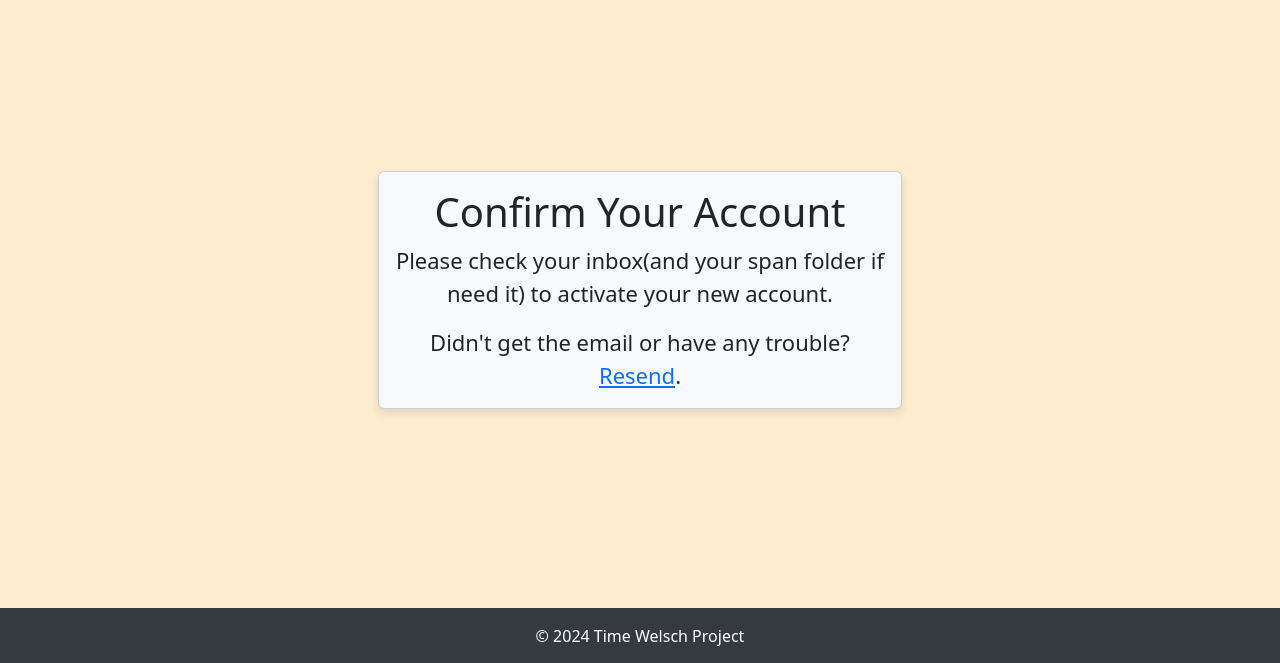
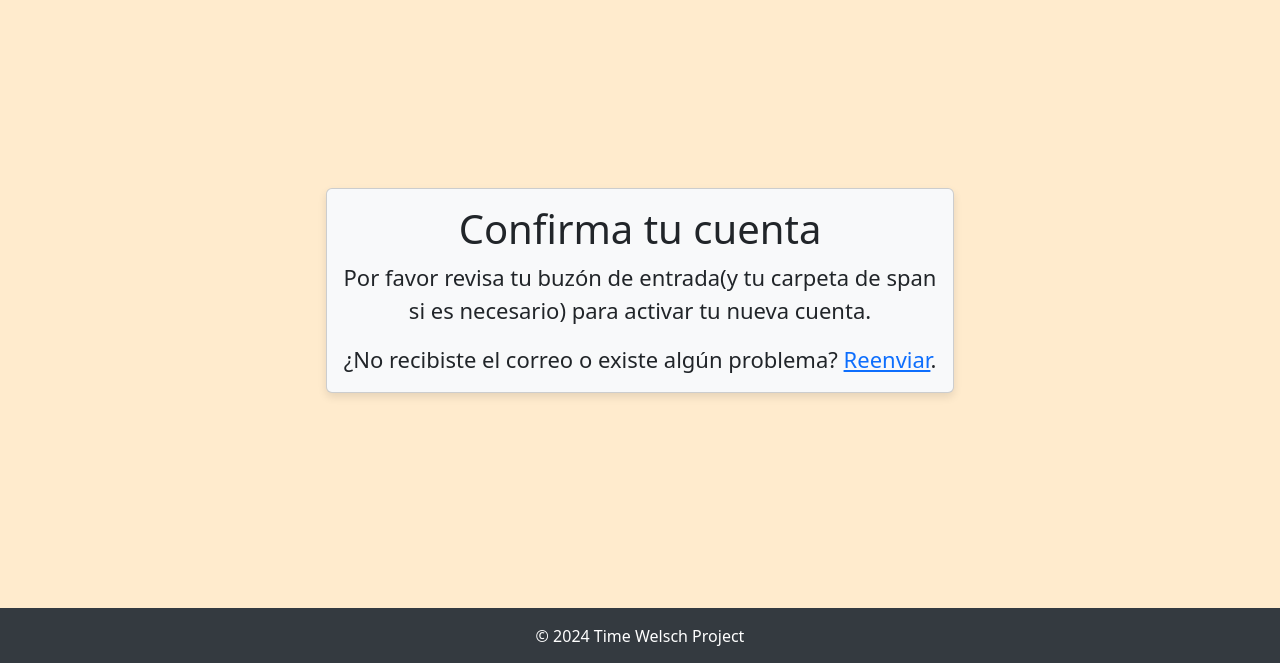
Before and after one commit to Alejoho/Time-Welsch, a Flask app: page /confirmacion in a window 1280 px wide. Shown: the part 65-728 px from the top of the page. Run offline with Flask 3, Linux system fonts and the light colour scheme; the visitor is signed in with stand-in values (Sample User, id 1); some libraries are stand-ins or nearby versions.

Commit message:
Change lots of things to Spanish

```diff
--- a/app/forms/custom_validators.py
+++ b/app/forms/custom_validators.py
@@ -19,12 +19,10 @@ class EmailExistence(object):
         try:
             response = requests.get(url)
         except:
-            raise ValidationError("Something went wrong")
+            raise ValidationError("Verificación de correo fallida")
 
         if response.status_code != 200:
-            raise ValidationError(
-                "Unable to verify email address. Please check your connection or try again later"
-            )
+            raise ValidationError("Verificación de correo fallida. Inténtalo de nuevo")
 
         data = response.json()
         if not data.get("data", {}).get("result") == "deliverable":
--- a/app/forms/login_form.py
+++ b/app/forms/login_form.py
@@ -6,14 +6,14 @@ from .custom_validators import UserExistance, PasswordChecker
 
 class LoginForm(FlaskForm):
     username = StringField(
-        "Username",
+        "Usuario",
         validators=[
             DataRequired("Campo requerido"),
             UserExistance("No hay una cuenta registrada con este nombre de usuario"),
         ],
     )
     password = PasswordField(
-        "Password",
+        "Contraseña",
         validators=[
             DataRequired("Campo requerido"),
             PasswordChecker("Contraseña incorrecta", "username"),
--- a/app/forms/register_form.py
+++ b/app/forms/register_form.py
@@ -6,7 +6,7 @@ from wtforms.validators import DataRequired, EqualTo, Email, Length
 
 class RegisterFrom(FlaskForm):
     username = StringField(
-        "Username",
+        "Usuario",
         validators=[
             DataRequired("Campo requerido"),
             Length(5, 50, "El nombre the usuario debe tener entre 5 y 50 caracteres"),
@@ -23,7 +23,7 @@ class RegisterFrom(FlaskForm):
         ],
     )
     password = PasswordField(
-        "Password",
+        "Contraseña",
         validators=[
             DataRequired("Campo requerido"),
             Length(
@@ -34,5 +34,5 @@ class RegisterFrom(FlaskForm):
         ],
     )
     confirmation = PasswordField(
-        "Confirmation", validators=[DataRequired("Campo requerido")]
+        "Repite Contraseña", validators=[DataRequired("Campo requerido")]
     )
--- a/app/routes/home_routes.py
+++ b/app/routes/home_routes.py
@@ -27,7 +27,6 @@ from urllib.parse import urlparse
 bp = Blueprint("home_routes", __name__)
 
 
-# TODO: Change all the endpoints to spanish
 @bp.get("/")
 def index():
     return render_template("index.html")
@@ -48,34 +47,8 @@ def contact_me():
     return render_template("contact_me.html")
 
 
-@bp.route("/login", methods=["GET", "POST"])
-def login():
-    form = LoginForm()
-
-    if form.validate_on_submit():
-        recaptcha_response = request.form.get("g-recaptcha-response")
-
-        if not verify_recaptcha(recaptcha_response):
-            return abort(401)
-
-        user = db.session.scalars(
-            select(User).where(User.username == form.username.data)
-        ).first()
-
-        login_user(user)
-
-        next_page = request.args.get("next")
-        if not next_page or urlparse(next_page).netloc != "":
-            next_page = url_for("main_routes.my_route")
-        return redirect(next_page)
-
-    return render_template(
-        "login.html", form=form, site_key=current_app.config["RECAPTCHA_PUBLIC_KEY"]
-    )
-
-
 # TODO: avoid reseting the passwords fields when submiting the form
-@bp.route("/register", methods=["GET", "POST"])
+@bp.route("/registrarse", methods=["GET", "POST"])
 def register():
     form = RegisterFrom()
     # CHECK: Is there a more easy way to disable the reCaptcha. Like some value in the config of the app
@@ -121,43 +94,43 @@ def register():
     )
 
 
-@bp.get("/confirm_email/<token>")
+@bp.get("/confirmar_email/<token>")
 @login_required
 def confirm_email(token):
     try:
         email = confirm_token(token)
     except SignatureExpired:
         return handle_confirmation_error(
-            "The confirmation link you have tried has expired."
+            "El link de confirmación que intentaste ha expirado."
         )
     except BadSignature:
         return handle_confirmation_error(
-            "The confirmation link you have tried is invalid."
+            "El link de confirmación que intentaste es inválido."
         )
     except BadData:
         return handle_confirmation_error(
-            "The confirmation link you have tried is invalid beacuse of bad data."
+            "El link de confirmación que intentaste es inválido debido a malos datos."
         )
 
     if current_user.confirmation:
-        flash("Account already confirmed.", "success")
+        flash("Cuenta ya confirmada.", "success")
     else:
         current_user.confirmation = True
         db.session.commit()
-        flash("You have confirmed your account.", "success")
+        flash("Has confirmado tu cuenta.", "success")
     return redirect(url_for("main_routes.my_route"))
 
 
 # CHECK: what would happen if a send multiple confirmation email
-@bp.get("/resend-confirmation")
+@bp.get("/reenviar_confirmacion")
 @login_required
 def resend_confirmation():
     send_confirmation_email(current_user.email)
-    flash("A new confirmation email has been sent.", "success")
+    flash("Un nuevo link de confirmacion ha sido enviado.", "success")
     return redirect(url_for("home_routes.confirmation"))
 
 
-@bp.route("/unconfirmed")
+@bp.route("/no_confirmado")
 @login_required
 def unconfirmed():
     if current_user.confirmation:
@@ -173,7 +146,33 @@ def confirmation():
     return render_template("confirmation.html", register=True)
 
 
-@bp.get("/logout")
+@bp.route("/iniciar_sesion", methods=["GET", "POST"])
+def login():
+    form = LoginForm()
+
+    if form.validate_on_submit():
+        recaptcha_response = request.form.get("g-recaptcha-response")
+
+        if not verify_recaptcha(recaptcha_response):
+            return abort(401)
+
+        user = db.session.scalars(
+            select(User).where(User.username == form.username.data)
+        ).first()
+
+        login_user(user)
+
+        next_page = request.args.get("next")
+        if not next_page or urlparse(next_page).netloc != "":
+            next_page = url_for("main_routes.my_route")
+        return redirect(next_page)
+
+    return render_template(
+        "login.html", form=form, site_key=current_app.config["RECAPTCHA_PUBLIC_KEY"]
+    )
+
+
+@bp.get("/cerrar_sesion")
 @login_required
 def logout():
     logout_user()
--- a/app/routes/main_routes.py
+++ b/app/routes/main_routes.py
@@ -8,10 +8,7 @@ bp = Blueprint("main_routes", __name__)
 
 # TODO: Look up if is there a way to aply a decorator to a whole blueprint
 @bp.get("/mi-ruta")
-
 # FIXME: Fix the flash message of the login required decorator
-
-
 @login_required
 @check_confirmed
 def my_route():
--- a/app/templates/confirmation.html
+++ b/app/templates/confirmation.html
@@ -30,11 +30,11 @@ the vertical scroll bar from show -->
         <div class="col-md-7">
             <div class="card text-center">
                 <div class="card-body">
-                    <h1 class="card-title">Confirm Your Account</h1>
-                    <p class="card-text">{{ "You have not confirmed your account. " if not register else "" }}Please
-                        check your inbox(and your span folder if need it) to activate your new account.</p>
-                    <p class="card-text">Didn't get the email or have any trouble? <a
-                            href="{{ url_for('home_routes.resend_confirmation') }}">Resend</a>.</p>
+                    <h1 class="card-title">Confirma tu cuenta</h1>
+                    <p class="card-text">{{ "No has confirmado tu cuenta. " if not register else "" }}Por favor revisa
+                        tu buzón de entrada(y tu carpeta de span si es necesario) para activar tu nueva cuenta.</p>
+                    <p class="card-text">¿No recibiste el correo o existe algún problema? <a
+                            href="{{ url_for('home_routes.resend_confirmation') }}">Reenviar</a>.</p>
                 </div>
             </div>
         </div>
--- a/app/templates/footer.html
+++ b/app/templates/footer.html
@@ -1,4 +1,4 @@
-<!-- TODO: Improved the footer -->
+<!-- LATER: Improved the footer -->
 
 <footer class="footer text-center py-3 mt-5">
     <div class="container"> <span class="">© 2024 Time Welsch Project</span> </div>
--- a/app/templates/index.html
+++ b/app/templates/index.html
@@ -1,3 +1,4 @@
+<!-- LATER: Add the correct title and description to all pages -->
 {% extends "layout.html" %}
 
 {% block title %}Time Welsch{% endblock %}
--- a/app/templates/login.html
+++ b/app/templates/login.html
@@ -24,7 +24,7 @@
             {{ input(form.password) }}
             <div class="form-group">
                 <button class="btn btn-secondary g-recaptcha" data-sitekey="{{ site_key }}" data-callback="onSubmit"
-                    data-action="submit">Submit</button>
+                    data-action="submit">Enviar</button>
             </div>
         </form>
     </div>
--- a/app/templates/register.html
+++ b/app/templates/register.html
@@ -17,7 +17,7 @@
 {% block content %}
 <div class="row justify-content-center">
     <div class="col-md-4">
-        <h1 class="text-center mt-5">Register</h1>
+        <h1 class="text-center mt-5">Registro</h1>
         <form method="post" novalidate id="registerForm">
             {{ form.hidden_tag() }}
             {{ input(form.username) }}
@@ -26,7 +26,7 @@
             {{ input(form.confirmation) }}
             <div class="form-group">
                 <button class="btn btn-secondary g-recaptcha" data-sitekey="{{ site_key }}" data-callback="onSubmit"
-                    data-action="submit">Submit</button>
+                    data-action="submit">Enviar</button>
             </div>
         </form>
     </div>
--- a/app/templates/why_this_book.html
+++ b/app/templates/why_this_book.html
@@ -5,7 +5,7 @@ idioma ingles.{% endblock
 %}
 
 
-{% block title %}Por qué este libro?{% endblock %}
+{% block title %}¿Por qué este libro?{% endblock %}
 
 
 
```
Also changed, not shown: app/routes/error_routes.py (+12 -2 lines), app/templates/contact_me.html (+4 -4 lines), app/templates/navbar_2.html (deleted, +0 -37 lines).
